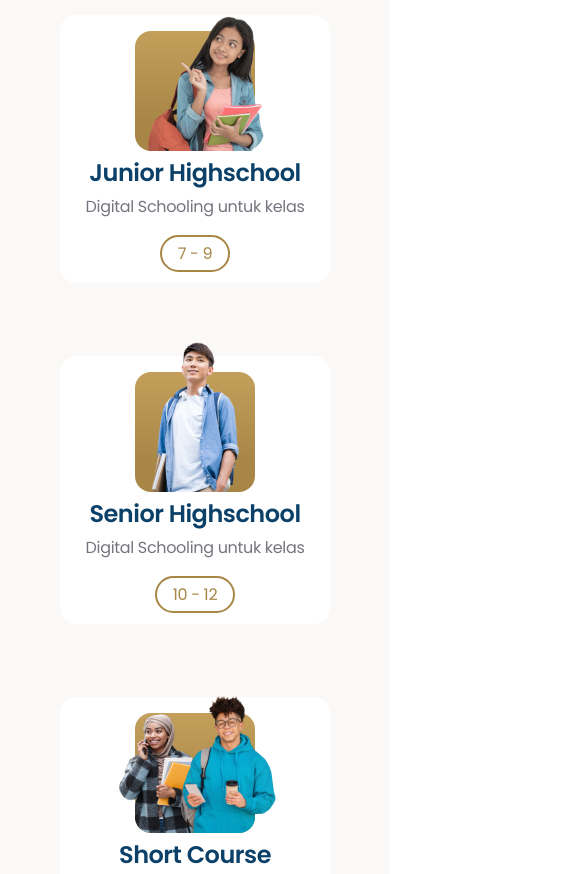
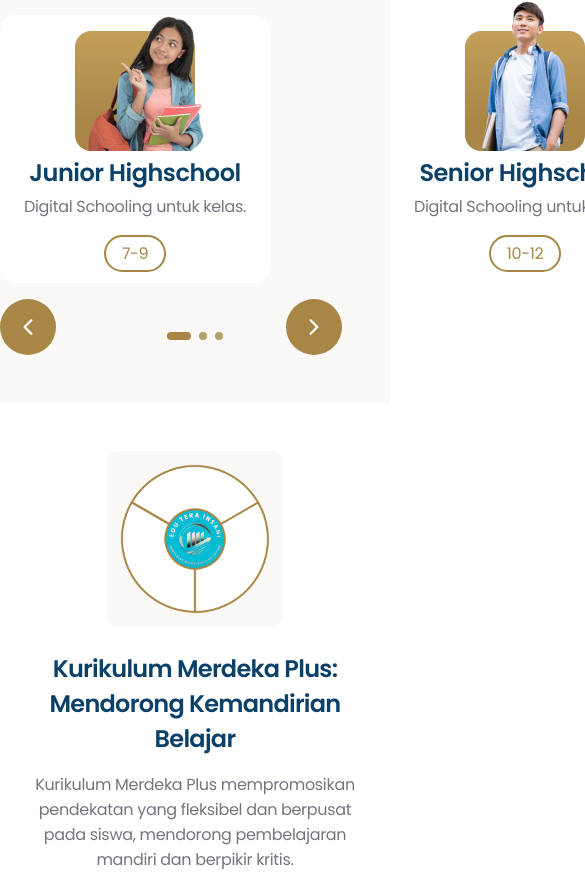
Before and after one commit to Ideatecore-dev-team/EduteraInsani-client, a React (Vite) app: page / in a window 390 px wide. Shown: the part 2070-2944 px from the top of the page, 585 px wide, since content can reach past the window. Built offline with nearby package versions, Linux system fonts and the light colour scheme.

Commit message:
TEST : Home Page, Our Programm section, carousel responsive

```diff
--- a/src/components/OurProgram.jsx
+++ b/src/components/OurProgram.jsx
@@ -59,18 +59,23 @@ function OurProgram() {
     {
       mask : Mask1,
       Outermask : [OuterMask1],
-      title: "Short Course",
-      desc: "Kelas tambahan untuk bahasa asing dan lainnya.",
+      omask: ["omask-1 absolute"],
+      title: "Junior Highschool",
+      desc: "Digital Schooling untuk kelas.",
+      class: "7-9",
     },
     {
       mask : Mask2,
       Outermask : [OuterMask2],
-      title: "Short Course",
-      desc: "Kelas tambahan untuk bahasa asing dan lainnya.",
+      omask: ["omask-2 absolute"],
+      title: "Senior Highschool",
+      desc: "Digital Schooling untuk kelas.",
+      class: "10-12",
     },
     {
       mask : Mask3,
       Outermask : [OuterMask3, OuterMask4],
+      omask: ["omask-3 absolute", "omask-4 absolute"],
       title: "Short Course",
       desc: "Kelas tambahan untuk bahasa asing dan lainnya.",
     },
@@ -78,15 +83,25 @@ function OurProgram() {
 
   const renderCards = () =>
   cardContent.map((card, index) => (
-    <div
-      key={index}
-      className="card-why flex bg-white rounded-2xl w-mobile-6 lg:w-width-4 lg:p-6 p-4 flex-col items-start gap-4"
-    >
-      <img src={card.img} className="size-20" alt="icon" />
-      <h4 className="text-primary lg:text-2xl text-lg font-semibold">
-        {card.title}
-      </h4>
-      <p className="text-neutral-2 text-base font-normal">{card.desc}</p>
+    <div className="program-card bg-white rounded-2xl flex w-width-3 px-6 py-4 flex-col items-center gap-4">
+      <div key={index} className="card-title flex-col flex gap-1 self-stretch text-center items-center">
+          <div className="mascot-mask relative">
+            <img src={card.mask} alt="" />
+            <img src={card.Outermask[0]} className={card.omask[0]} alt="" />
+            <img src={card.Outermask[1]} className={card.omask[1]} alt="" />
+          </div>
+          <h4 className=" text-primary text-2xl font-semibold">
+            {card.title}
+          </h4>
+          <p className=" text-neutral-2 text-base font-normal">
+            {card.desc}
+          </p>
+          </div>
+          {index !== 2 && (
+            <div className="class flex py-1 px-4 justify-center items-center">
+              <p className="text-secondary text-base font-normal">{card.class}</p>
+            </div>
+          )}
     </div>
   ));
 
@@ -100,56 +115,28 @@ function OurProgram() {
           {additionalContent}
         </div>
 
-        <div className="program-cards flex lg:flex-row flex-col items-start">
-          <div className="program-card bg-white rounded-2xl flex w-width-3 px-6 py-4 flex-col items-center gap-4">
-            <div className="card-title flex-col flex gap-1 self-stretch text-center items-center">
-              <div className="mascot-mask relative">
-                <img src={Mask1} alt="" />
-                <img src={OuterMask1} className="omask-1 absolute" alt="" />
+        <div  className="program-cards flex lg:flex-row flex-col items-start">
+          {isMobile ? (
+            <Swiper
+              freeMode={true}
+              pagination={{
+                clickable: true,
+              }}
+              loop={false}
+              modules={[Pagination, FreeMode, Navigation]}
+              slidesPerView={1}
+              className="w-width-sm relative"
+            >
+              {cardContent.map((card, index) => (
+                <SwiperSlide key={index}>{renderCards()[index]}</SwiperSlide>
+              ))}
+              <div className="navigation-why flex justify-between w-width-3.2 mt-4 relative">
+                <CarouselButton />
               </div>
-              <h4 className=" text-primary text-2xl font-semibold">
-                Junior Highschool
-              </h4>
-              <p className=" text-neutral-2 text-base font-normal">
-                Digital Schooling untuk kelas
-              </p>
-            </div>
-            <div className="class flex py-1 px-4 justify-center items-center">
-              <p className=" text-secondary text-base font-normal">7 - 9</p>
-            </div>
-          </div>
-          <div className="program-card bg-white rounded-2xl flex w-width-3 px-6 py-4 flex-col items-center gap-4">
-            <div className="card-title flex-col flex gap-1 self-stretch text-center items-center">
-              <div className="mascot-mask relative">
-                <img src={Mask2} alt="" />
-                <img src={OuterMask2} className="omask-2 absolute" alt="" />
-              </div>
-              <h4 className=" text-primary text-2xl font-semibold">
-                Senior Highschool
-              </h4>
-              <p className=" text-neutral-2 text-base font-normal">
-                Digital Schooling untuk kelas
-              </p>
-            </div>
-            <div className="class flex py-1 px-4 justify-center items-center">
-              <p className=" text-secondary text-base font-normal">10 - 12</p>
-            </div>
-          </div>
-          <div className="program-card bg-white rounded-2xl flex w-width-3 px-6 py-4 flex-col items-center gap-4">
-            <div className="card-title flex-col flex gap-1 self-stretch text-center items-center">
-              <div className="mascot-mask relative">
-                <img src={Mask3} alt="" />
-                <img src={OuterMask3} className="omask-3 absolute" alt="" />
-                <img src={OuterMask4} className="omask-4 absolute" alt="" />
-              </div>
-              <h4 className=" text-primary text-2xl font-semibold">
-                Short Course
-              </h4>
-              <p className=" text-neutral-2 text-base font-normal">
-                Kelas tambahan untuk bahasa asing dan lainnya.
-              </p>
-            </div>
-          </div>
+            </Swiper>
+          ) : (
+            renderCards()
+          )}
         </div>
       </div>
     </div>
```
